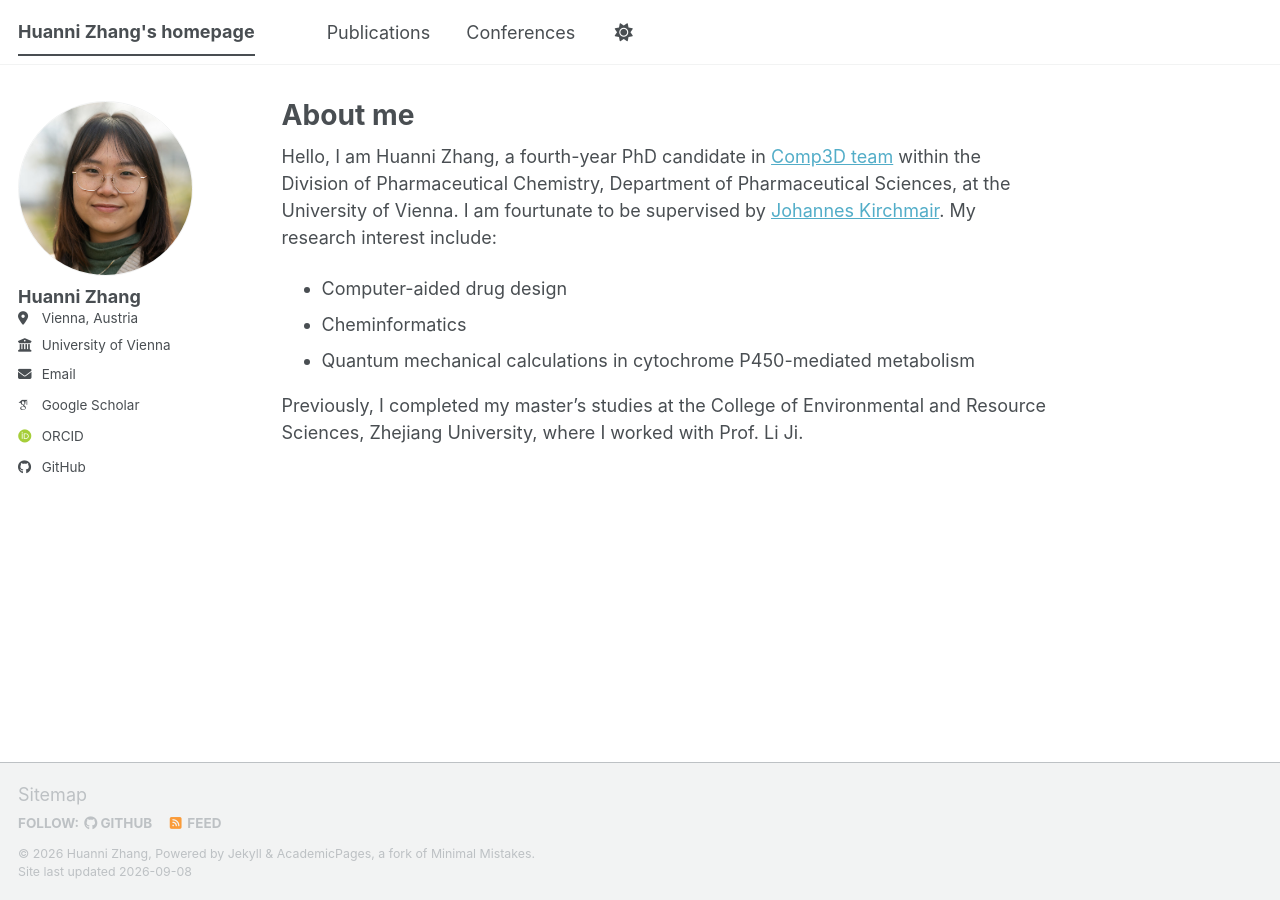
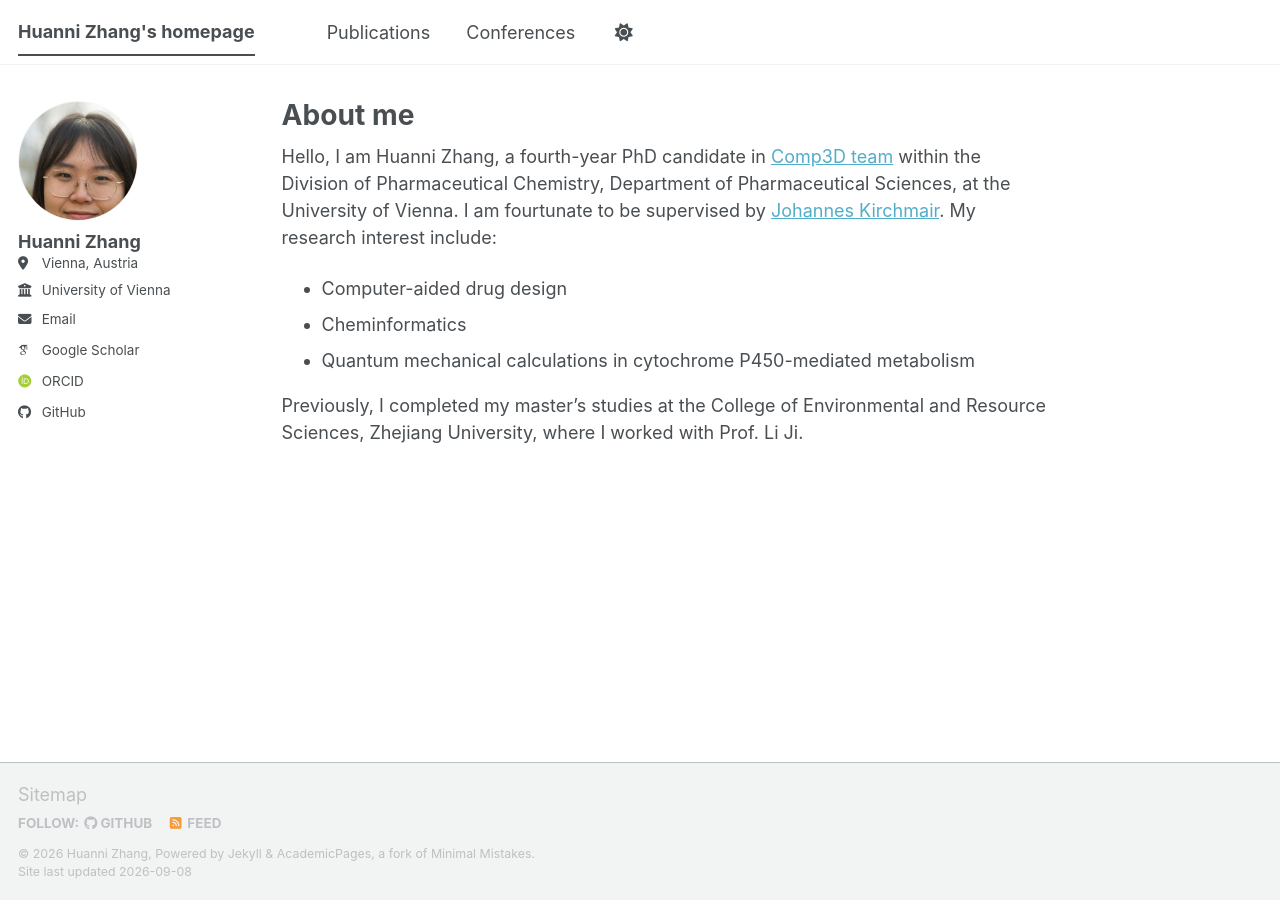
Before and after one commit to Huanni05/Huanni05.github.io, a Jekyll site: the page built from _pages/about.md, in a window 1280 px wide. Built offline with Jekyll 4.4.1, drawn with Linux system fonts in a browser that asks for light colours; some web fonts are replaced; a script bundle is joined from its source files by our own code; library files that are not in the unit come from our copies.

Commit message:
update profile

```diff
--- a/_sass/layout/_sidebar.scss
+++ b/_sass/layout/_sidebar.scss
@@ -145,11 +145,15 @@ div.author__avatar {
   display: table-cell;
   vertical-align: top;
   width: 36px;
+  height: 36px;
+  overflow: hidden;
+  border-radius: 50%;
 
   @include breakpoint($large) {
     display: block;
-    width: auto;
-    height: auto;
+    width: 120px;
+    height: 120px;
+    border: 1px solid var(--global-border-color);
   }
 }
 
@@ -157,15 +161,18 @@ img.author__avatar {
   width: 36px;
   height: 36px;
   object-fit: cover;
-  object-position: center 15%;
+  object-position: center 8%;
+  transform: scale(1.55);
+  transform-origin: center 10%;
   border-radius: 50%;
 
   @include breakpoint($large) {
-    width: 175px;
-    height: 175px;
-    max-width: 175px;
-    object-position: center 15%;
-    border: 1px solid var(--global-border-color);
+    width: 120px;
+    height: 120px;
+    max-width: 120px;
+    object-position: center 8%;
+    transform: scale(1.55);
+    transform-origin: center 10%;
   }
 }
 
```
